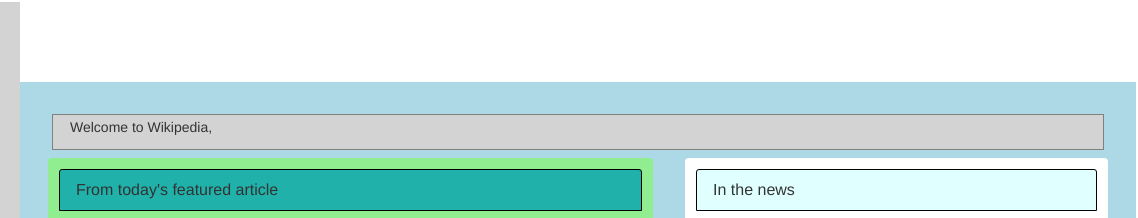
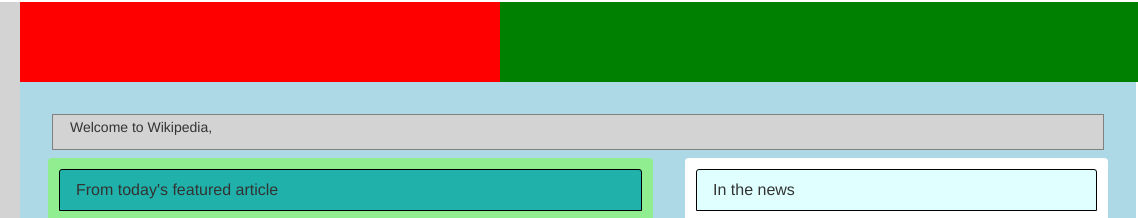
Before and after one commit to RichterBros/wiki, a plain HTML site: page index.html in a window 1280 px wide. Shown: the top 218 px of the page, 142-1280 px from the left. Drawn offline with Linux system fonts and the light colour scheme.

Commit message:
header-work

```diff
--- a/css/styles.css
+++ b/css/styles.css
@@ -5,6 +5,27 @@
 ul {
   list-style: none;
 }
+
+.header {
+  background-color: red;
+  height: 80px;
+  position: fixed;
+  width: 50%;
+  padding-left: 180px;
+
+}
+
+.header-right {
+  background-color: green;
+  height: 80px;
+  position: fixed;
+  width: 100%;
+  padding-left: 180px;
+
+  }
+
+
+
 
 .sidebar {
   background-color: lightgray;
--- a/index.html
+++ b/index.html
@@ -8,6 +8,21 @@
 </head>
 <body>
 
+  <div class="header-right">
+
+
+    </div>
+
+
+
+
+  <div class="header">
+
+
+  </div>
+
+
+
   <div class="sidebar">
       <img id="logo" src="img/wikilogo.png" alt="the wiki logo">
       <ul>
@@ -15,6 +30,12 @@
         <li>more stuff</li>
       </ul>
     </div>
+
+
+
+
+
+
 
   <div class="container-fluid">
 
```
Lines whose indentation alone changed are shown as unchanged.
